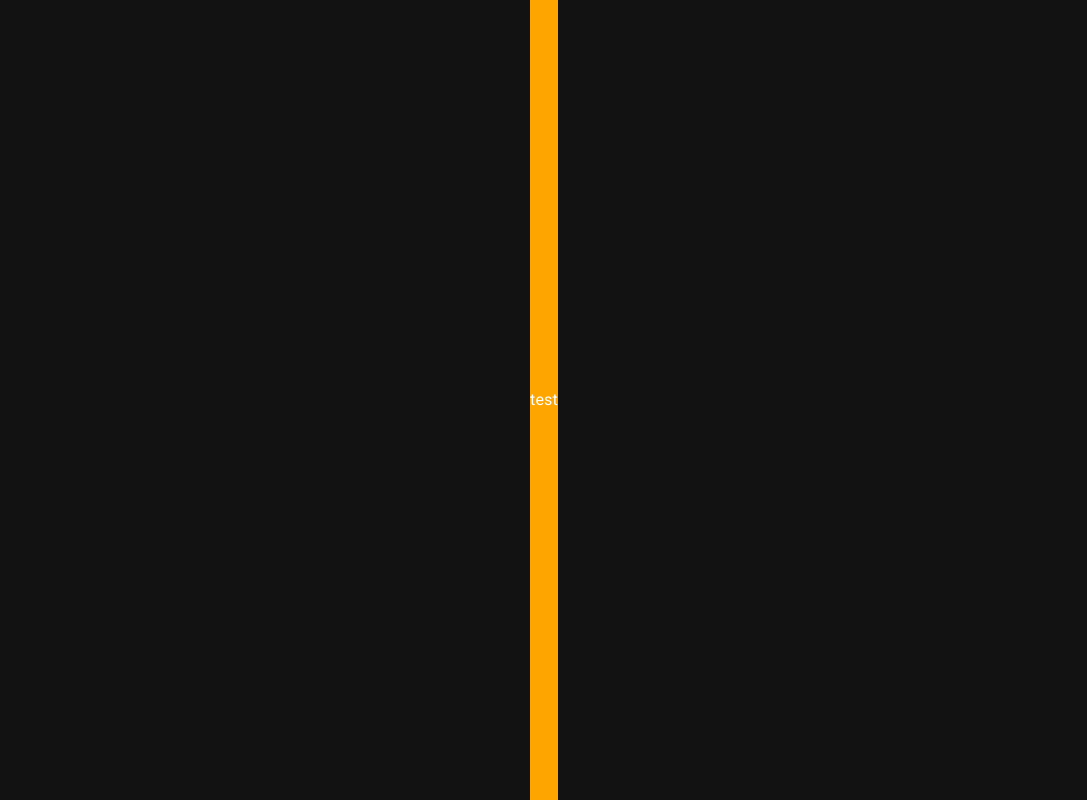
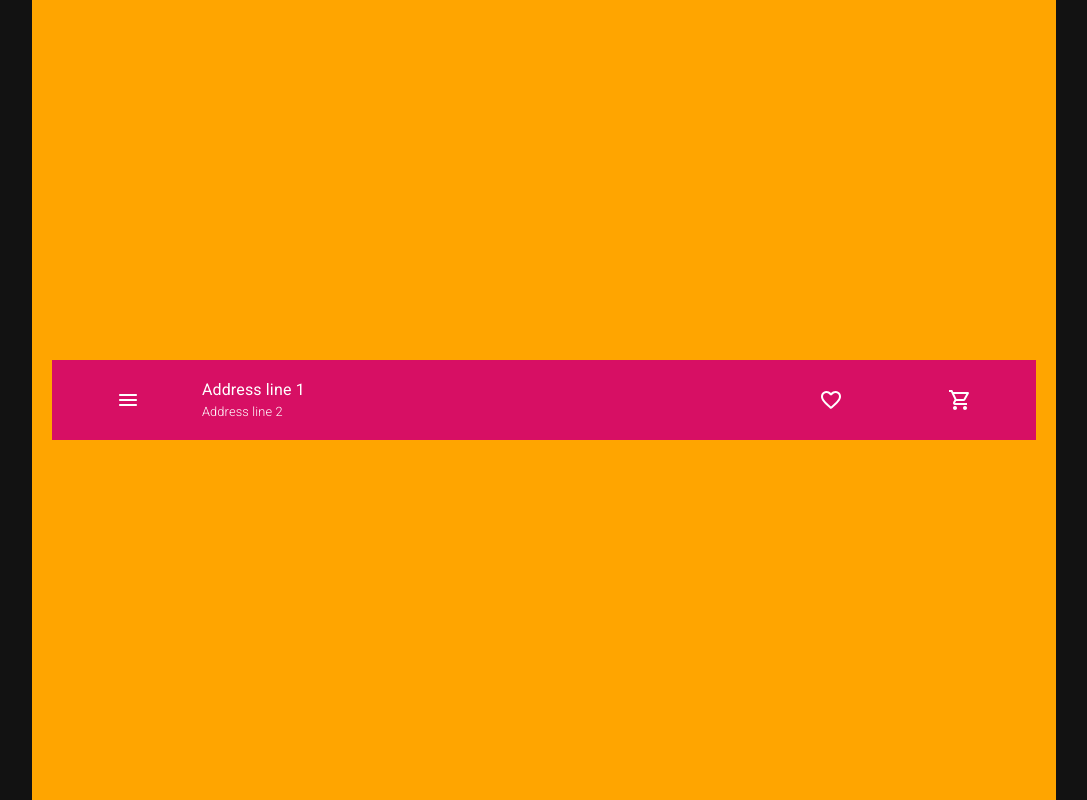
Before and after one commit to mahe993/foodloop-web, a React (Vite) app: page / in a window 1280 px wide. Shown: the whole page, without its empty margins (96-1183 px from the left). Built offline with nearby package versions, Linux system fonts and the light colour scheme.

Commit message:
add FLHeader component

```diff
--- a/src/App.tsx
+++ b/src/App.tsx
@@ -1,13 +1,14 @@
-import { Box, CssBaseline, ThemeProvider } from '@mui/material';
+import { CssBaseline, ThemeProvider } from '@mui/material';
 import FLTheme from './themes/FLTheme';
 import TestPage from './pages/test/TestPage';
+import FLHeader from './components/headers/FLHeader/FLHeader';
 
 export default function App(): JSX.Element {
     return (
         <ThemeProvider theme={FLTheme}>
             <CssBaseline enableColorScheme />
             <TestPage>
-                <Box>test</Box>
+                <FLHeader />
             </TestPage>
         </ThemeProvider>
     );
--- /dev/null
+++ b/src/components/base/header/BaseHeader.tsx
@@ -0,0 +1,74 @@
+import { SxProps, useTheme } from '@mui/material';
+import FLBox from '../../../layouts/Box/FLBox';
+import { smallLightText } from '../../../themes/typography';
+
+export type BaseHeaderProps = {
+    addressLineOne: string;
+    addressLineTwo: string;
+    leftIcon: JSX.Element;
+    rightPrimaryIcon: JSX.Element;
+    rightSecondaryIcon: JSX.Element;
+    sxContainer?: SxProps;
+};
+
+export default function BaseHeader({
+    addressLineOne,
+    addressLineTwo,
+    leftIcon,
+    rightPrimaryIcon,
+    rightSecondaryIcon,
+    sxContainer,
+}: BaseHeaderProps): JSX.Element {
+    const theme = useTheme();
+
+    return (
+        <FLBox
+            sx={{
+                width: '100%',
+                bgcolor: theme.palette.foodloop.main,
+                minHeight: '10dvh',
+                height: '10dvh',
+                paddingInline: '2%',
+                gap: '2%',
+                ...sxContainer,
+            }}
+        >
+            <FLBox sx={{ flex: 0.2, height: '100%' }}>{leftIcon}</FLBox>
+            <FLBox
+                sx={{
+                    flex: 1,
+                    flexDirection: 'column',
+                    height: '100%',
+                    width: '100%',
+                    maxWidth: '55dvw',
+                }}
+            >
+                <FLBox
+                    sx={{
+                        width: '100%',
+                        overflow: 'hidden',
+                        whiteSpace: 'nowrap',
+                        textOverflow: 'ellipsis',
+                        display: 'block',
+                    }}
+                >
+                    {addressLineOne}
+                </FLBox>
+                <FLBox
+                    sx={{
+                        width: '100%',
+                        ...smallLightText,
+                        overflow: 'hidden',
+                        whiteSpace: 'nowrap',
+                        textOverflow: 'ellipsis',
+                        display: 'block',
+                    }}
+                >
+                    {addressLineTwo}
+                </FLBox>
+            </FLBox>
+            <FLBox sx={{ flex: 0.2, height: 'inherit' }}>{rightPrimaryIcon}</FLBox>
+            <FLBox sx={{ flex: 0.2, height: 'inherit' }}>{rightSecondaryIcon}</FLBox>
+        </FLBox>
+    );
+}
--- /dev/null
+++ b/src/components/headers/FLHeader/FLHeader.tsx
@@ -0,0 +1,34 @@
+import BaseHeader from '../../base/header/BaseHeader';
+import { SxProps } from '@mui/material';
+import MenuRoundedIcon from '@mui/icons-material/MenuRounded';
+import FavoriteBorderRoundedIcon from '@mui/icons-material/FavoriteBorderRounded';
+import ShoppingCartOutlinedIcon from '@mui/icons-material/ShoppingCartOutlined';
+
+export type FLHeaderProps = {
+    addressLineOne?: string;
+    addressLineTwo?: string;
+    leftIcon?: JSX.Element;
+    rightPrimaryIcon?: JSX.Element;
+    rightSecondaryIcon?: JSX.Element;
+    sxContainer?: SxProps;
+};
+
+export default function FLHeader({
+    addressLineOne = 'Address line 1',
+    addressLineTwo = 'Address line 2',
+    leftIcon = <MenuRoundedIcon />,
+    rightPrimaryIcon = <FavoriteBorderRoundedIcon />,
+    rightSecondaryIcon = <ShoppingCartOutlinedIcon />,
+    sxContainer,
+}: FLHeaderProps): JSX.Element {
+    return (
+        <BaseHeader
+            addressLineOne={addressLineOne}
+            addressLineTwo={addressLineTwo}
+            leftIcon={leftIcon}
+            rightPrimaryIcon={rightPrimaryIcon}
+            rightSecondaryIcon={rightSecondaryIcon}
+            sxContainer={sxContainer}
+        />
+    );
+}
--- /dev/null
+++ b/src/layouts/Box/FLBox.tsx
@@ -0,0 +1,24 @@
+import { ReactNode } from 'react';
+import BaseBox from '../base/box/BaseBox';
+import { BoxProps, SxProps } from '@mui/material';
+
+type FLBoxProps = {
+    children?: ReactNode;
+    sx?: SxProps;
+} & BoxProps;
+
+export default function FLBox({ children, sx, ...boxProps }: FLBoxProps): JSX.Element {
+    return (
+        <BaseBox
+            sx={{
+                display: 'flex',
+                alignItems: 'center',
+                justifyContent: 'center',
+                ...sx,
+            }}
+            {...boxProps}
+        >
+            {children}
+        </BaseBox>
+    );
+}
--- /dev/null
+++ b/src/layouts/base/box/BaseBox.tsx
@@ -0,0 +1,15 @@
+import { ReactNode } from 'react';
+import { Box, BoxProps, SxProps } from '@mui/material';
+
+export type BaseBoxProps = {
+    sx?: SxProps;
+    children: ReactNode;
+} & BoxProps;
+
+export default function BaseBox({ sx, children, ...boxProps }: BaseBoxProps): JSX.Element {
+    return (
+        <Box {...boxProps} sx={{ ...sx }}>
+            {children}
+        </Box>
+    );
+}
--- a/src/pages/base/FLPage.tsx
+++ b/src/pages/base/FLPage.tsx
@@ -1,5 +1,7 @@
-import { Box, SxProps } from '@mui/material';
+import { SxProps } from '@mui/material';
 import { ReactNode } from 'react';
+import { useTheme } from '@mui/material/styles';
+import FLBox from '../../layouts/Box/FLBox';
 
 type FLPageProps = {
     children: ReactNode;
@@ -7,20 +9,21 @@ type FLPageProps = {
 };
 
 function FLPage({ children, sx }: FLPageProps): JSX.Element {
+    const theme = useTheme();
     return (
-        <Box
+        <FLBox
             sx={{
                 paddingInline: '2%',
-                display: 'flex',
                 flexDirection: 'column',
-                alignItems: 'center',
-                justifyContent: 'center',
                 minHeight: '100dvh',
+                // TODO: check if needed
+                maxWidth: theme.breakpoints.values.laptop,
+                width: '100dvw',
                 ...sx,
             }}
         >
             {children}
-        </Box>
+        </FLBox>
     );
 }
 
--- /dev/null
+++ b/src/themes/typography.ts
@@ -0,0 +1,11 @@
+export const defaultText = {
+    fontFamily: 'Roboto, sans-serif',
+    fontWeight: 400,
+    fontSize: '1rem',
+};
+
+export const smallLightText = {
+    fontFamily: ' Roboto, sans-serif',
+    fontWeight: 300,
+    fontSize: '0.8rem',
+};
```
